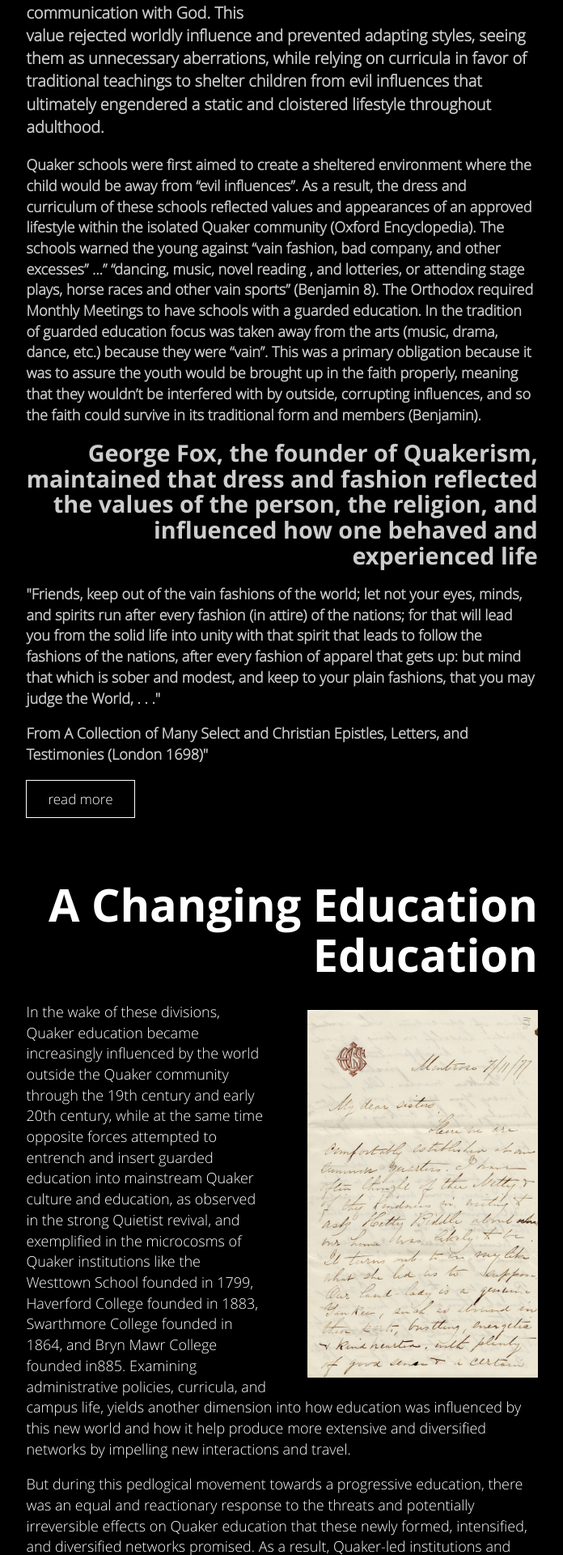
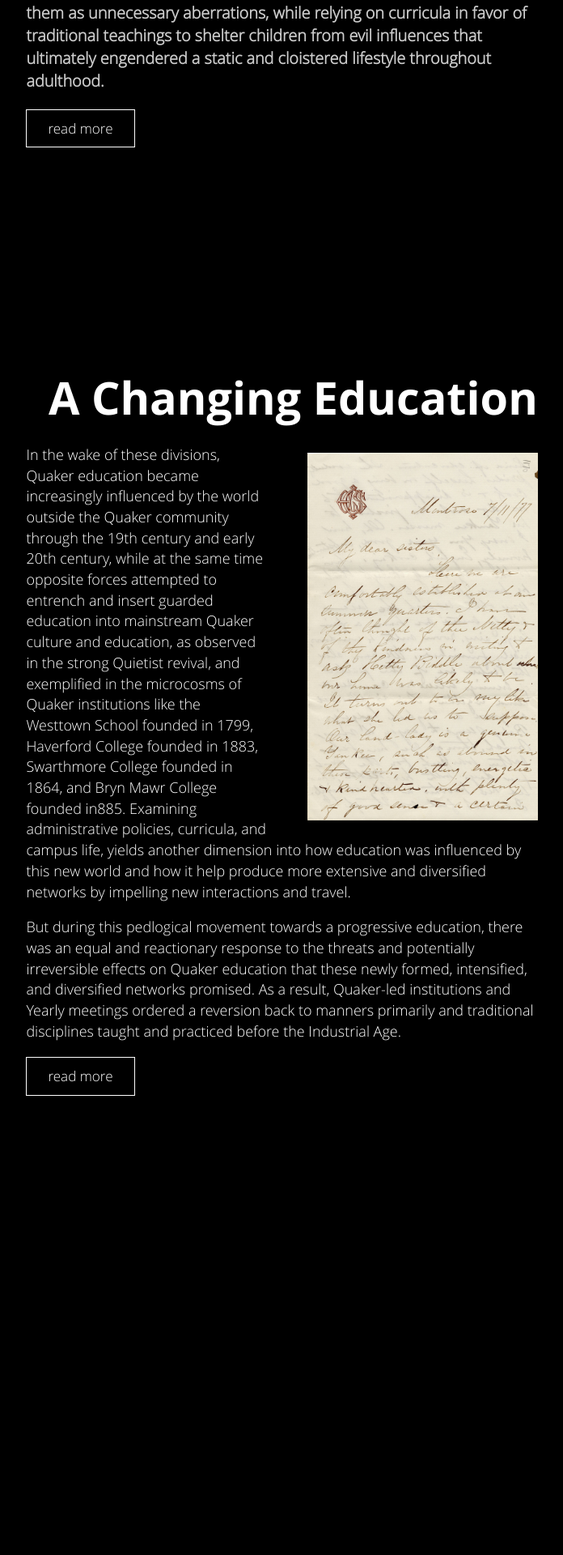
Before and after one commit to HCDigitalScholarship/CopeEvans, a Django app: template templates/QuakerLifestyle.html in a window 1280 px wide. Shown: the part 3331-5251 px from the top of the page at 81% size, without its empty margins (517-1213 px from the left). After the commit the page ends 4684 px from the top, so only its background shows below. Run offline with Django 3.2, Linux system fonts and the light colour scheme; the template is opened without the code that fills it, so the values that code supplies are empty; parts of the project's set-up code (start-up, migrations or seed data) failed here and were passed over; some libraries are stand-ins or nearby versions.

Commit message:
more changes in styling

```diff
--- a/templates/QuakerLifestyle.html
+++ b/templates/QuakerLifestyle.html
@@ -102,7 +102,7 @@
 
                 <h1 class="section-title"><span id="10" class="tooltip-mine">Clementine Cope</span></h1>
 
-                <p class="feature-paragraph"><img data-img-src="{{STATIC_URL}}images/other_images/transp-image5b.png" class="lazy pull-right" alt="Lorem Ipsum">Clementine Cope was the oldest child of William Drinker and Susan Newbold Cope. Clementine spent the her 64 years unmarried and independent, traveling all over the Europe. Between 1878 and 1880, Clementine and her two sisters, Caroline and Annette, went on a European tour that featured stops in Italy and the Swiss Alps. Through the character of Clementine Cope, her letters,journals, and scrapbook, represents a new model of Industrial Age Quakers that value interactions with the outside world through travels, progressive education, and philanthropic networks.  </p>
+                <p class="feature-paragraph">Clementine Cope was the oldest child of William Drinker and Susan Newbold Cope. Clementine spent the her 64 years unmarried and independent, traveling all over the Europe. Between 1878 and 1880, Clementine and her two sisters, Caroline and Annette, went on a European tour that featured stops in Italy and the Swiss Alps. Through the character of Clementine Cope, her letters,journals, and scrapbook, represents a new model of Industrial Age Quakers that value interactions with the outside world through travels, progressive education, and philanthropic networks.  </p>
 		<div id="myBook">
 		    <div class="imBookPage" style="background-image: url({{STATIC_URL}}images/other_images/000001.jpg)")></div>
             <div class="imBookPage" style="background-image: url({{STATIC_URL}}images/other_images/000002.jpg)")></div>
@@ -147,7 +147,7 @@
             <div class="imBookPage" style="background-image: url({{STATIC_URL}}images/other_images/0000041.jpg)")></div>
 
 		</div>
-                <p>   Inside this virtual scrapbook you can gain insight into how influential Clementine’s Grand tour from 1878 to 1880 were on her interests and lifestyle.  </p>
+                <p> Click on the image above to flip through Clementine's Scrapbook. Inside this virtual scrapbook you can gain insight into how influential Clementine’s Grand tour from 1878 to 1880 were on her interests and lifestyle.  </p>
                 <!-- to make a popup/modal link add an onClick function call to the function:
                      - populate_and_open_modal(event, '[id of popup content container - see below]') -->
 
@@ -219,26 +219,27 @@
                 <h1 class="section-title">Guarded Education</h1>
 
                 <p class="feature-paragraph"><img data-img-src="{{STATIC_URL}}images/other_images/hsc0352_01.tif" class="lazy pull-right" alt="Lorem Ipsum">Quaker Education before the 19th century, which would later continue in the form of guarded education, was constructed to mirror traditions of simplicity that was foundational to humble Christian beginnings and necessary for a proper communication with God. This value rejected worldly influence and prevented adapting styles, seeing them as unnecessary aberrations, while relying on curricula in favor of traditional teachings to shelter children from evil influences that ultimately engendered a static and cloistered lifestyle throughout adulthood.</p>
-                <p>Quaker schools were first aimed to create a sheltered environment where the child would be away from “evil influences”.  As a result, the dress and curriculum of these schools reflected values and appearances of an approved lifestyle within the isolated Quaker community (Oxford Encyclopedia). The schools warned the young against “vain fashion, bad company, and other excesses” …” “dancing, music, novel reading , and lotteries, or attending stage plays, horse races and other vain sports” (Benjamin 8).  The Orthodox required Monthly Meetings to have schools with a guarded education. In the tradition of guarded education focus was taken away from the arts (music, drama, dance, etc.) because they were “vain”. This was a primary obligation because it was to assure the youth would be brought up in the faith properly, meaning that they wouldn’t be interfered with by outside, corrupting influences, and so the faith could survive in its traditional form and members (Benjamin).
-</p>
-                <h4>George Fox, the founder of Quakerism, maintained that dress and fashion reflected the values of the person, the religion, and influenced how one behaved and experienced life</h4>
-                <p>"Friends, keep out of the vain fashions of the world; let not your eyes, minds, and spirits run after every fashion (in attire) of the nations; for that will lead you from the solid life into unity with that spirit that leads to follow the fashions of the nations, after every fashion of apparel that gets up: but mind that which is sober and modest, and keep to your plain fashions, that you may judge the World, . . ."</p>
-                <p>From A Collection of Many Select and Christian Epistles, Letters, and Testimonies (London 1698)"</p>
+                             <p><a href="" onclick="populate_and_open_modal(event, 'modal-content-17');" class="btn btn-outline-inverse btn-sm">read more</a></p>
+
                 <!-- to make a popup/modal link add an onClick function call to the function:
                      - populate_and_open_modal(event, '[id of popup content container - see below]') -->
-                <p><a href="" onclick="populate_and_open_modal(event, 'modal-content-17');" class="btn btn-outline-inverse btn-sm">read more</a></p>
+
 
                 <!-- content which will be shown in the popup/modal when clicking on the above link
                      - it is important to set a unique id -->
                 <div class="content-to-populate-in-modal" id="modal-content-17">
-                  <h1>Title</h1>
-                  <p><img data-img-src="{{STATIC_URL}}images/other_images/transp-image4.png" class="lazy rounded_border hover_effect pull-right" alt="Lorem Ipsum">But due to an increase need to engage and interact with the rapidly globalizing world during the Second Industrial Age, the adoption of worldliness into the Quaker education and culture induced theological and social disputes that potentially had contributing effects in producing the 1827 Separation the Wilburite and Gurneyite schism.
+
+                  <p><img data-img-src="{{STATIC_URL}}images/other_images/Henry_Cope_Class_of_1869.jpg" class="lazy rounded_border hover_effect pull-right" alt="Lorem Ipsum">
+                      <p>Quaker schools were first aimed to create a sheltered environment where the child would be away from “evil influences”.  As a result, the dress and curriculum of these schools reflected values and appearances of an approved lifestyle within the isolated Quaker community (Oxford Encyclopedia). The schools warned the young against “vain fashion, bad company, and other excesses” …” “dancing, music, novel reading , and lotteries, or attending stage plays, horse races and other vain sports” (Benjamin 8).  The Orthodox required Monthly Meetings to have schools with a guarded education. In the tradition of guarded education focus was taken away from the arts (music, drama, dance, etc.) because they were “vain”. This was a primary obligation because it was to assure the youth would be brought up in the faith properly, meaning that they wouldn’t be interfered with by outside, corrupting influences, and so the faith could survive in its traditional form and members (Benjamin).
 </p>
-                  <p>In the wake of these divisions, Quaker education became increasingly influenced by the world outside the Quaker community through the 19th century and early 20th century, while at the same time opposite forces attempted to entrench and insert guarded education into mainstream Quaker culture and education, as observed in the strong Quietist revival, and exemplified in the microcosms of Quaker institutions like the Westtown School, Haverford, Swarthmore, and Bryn Mawr founded during the Second Industrial Age. Examining administrative policies, curricula, and campus life, yields another dimension into how education was influenced by this new world and how it help produce more extensive and diversified networks by impelling new interactions and travel.
-</p>
-                  <h3>Duis dictum lorem metus, vitae dapibus</h3>
-                  <p><img data-img-src="{{STATIC_URL}}images/other_images/transp-image3.png" class="lazy rounded_border hover_effect pull-left" alt="Lorem Ipsum">Sed auctor urna mi, sed fringilla felis vulputate nec. Cras eu nibh id quam pretium convallis. Donec ante enim, placerat nec sagittis sit amet, tempor in velit. Maecenas ultricies commodo lacus id porta. Suspendisse eros elit, lacinia vitae erat vitae, egestas accumsan nunc. Maecenas dictum odio ipsum, non volutpat erat consequat tempor. Pellentesque sed malesuada turpis. Quisque eget lacus sit amet dui feugiat molestie sit amet eget purus. Morbi eget neque nec lectus tempus sagittis nec at ante. </p>
-                  <p>Etiam scelerisque lacus tempor, rhoncus diam vel, gravida felis. Fusce tristique sem et leo aliquam vulputate. Ut eget orci in sapien commodo fringilla. Ut luctus faucibus viverra. Quisque ut ante eget libero rutrum imperdiet. Morbi in diam bibendum, venenatis arcu sed, consequat libero. Nulla imperdiet, ipsum et adipiscing pulvinar, nibh metus porta mauris, et vestibulum dolor sapien sit amet justo. In dignissim leo nec erat faucibus volutpat.</p>
+               <p> George Fox, the founder of Quakerism, maintained that dress and fashion reflected the values of the person, the religion, and influenced how one behaved and experienced life</p>
+                <h6><p>"Friends, keep out of the vain fashions of the world; let not your eyes, minds, and spirits run after every fashion (in attire) of the nations; for that will lead you from the solid life into unity with that spirit that leads to follow the fashions of the nations, after every fashion of apparel that gets up: but mind that which is sober and modest, and keep to your plain fashions, that you may judge the World, . . ."</h6></p>
+                <p>From A Collection of Many Select and Christian Epistles, Letters, and Testimonies (London 1698)"</p>
+
+             <p>  <h5>October 9, 1819 Mary Drinker to Eleanor Cope</h5><h6>
+“I have just recieved my dear Ellens Letter of 5th addess'd to me; and am much more pleased with the stile in which it is written, than I was with the one that preceded it, address'd to thy Sister. The latter done no credit either to thy heart or judgement. Thy Father condemned it in to-to, as the sauciest little girls Letter he thought he had ever seen; and thou knowest he is not very rigid; or as some would say, not at all particular or precise; so when he is offended thou mayest conclude thy improprieties must be very striking indeed.”</h6></p> <p>
+
+In the following letter, Mary Drinker writes to Eleanor Cope describing the lack of rigidity, plain language, and “sauciness” that may be the result of changing standards, scholastic curricula, and lifestyle associated with the transformation of Quaker practices during the 19th century.</p>
                 </div><!-- #modal-content-1 -->
 
               <!-- End: Section content to edit -->
@@ -260,7 +261,7 @@
 
               <!-- Start: Section content to edit -->
 
-                <h1 class="section-title">A Changing Education Education</h1>
+                <h1 class="section-title">A Changing Education </h1>
 
                 <p class="feature-paragraph"><img data-img-src="{{STATIC_URL}}images/other_images/hsc1167_01.jpg" class="lazy pull-right" alt="Lorem Ipsum"><p> In the wake of these divisions, Quaker education became increasingly influenced by the world outside the Quaker community through the 19th century and early 20th century, while at the same time opposite forces attempted to entrench and insert guarded education into mainstream Quaker culture and education, as observed in the strong Quietist revival, and exemplified in the microcosms of Quaker institutions like the Westtown School founded in 1799, Haverford College founded in 1883, Swarthmore College founded in 1864, and Bryn Mawr College founded in885. Examining administrative policies, curricula, and campus life, yields another dimension into how education was influenced by this new world and how it help produce more extensive and diversified networks by impelling new interactions and travel.</p><p>
 
@@ -272,22 +273,22 @@ But during this pedlogical movement towards a progressive education, there was a
                 <p></p>
                 <!-- to make a popup/modal link add an onClick function call to the function:
                      - populate_and_open_modal(event, '[id of popup content container - see below]') -->
-                <p><a href="" onclick="populate_and_open_modal(event, 'modal-content-1');" class="btn btn-outline-inverse btn-sm">read more</a></p>
+                <p><a href="" onclick="populate_and_open_modal(event, 'modal-content-1999');" class="btn btn-outline-inverse btn-sm">read more</a></p>
 
                 <!-- content which will be shown in the popup/modal when clicking on the above link
                      - it is important to set a unique id -->
-                <div class="content-to-populate-in-modal" id="modal-content-1">
-                  <h1>Lorem Ipsum</h1>
-                  <p><img data-img-src="{{STATIC_URL}}images/other_images/transp-image4.png" class="lazy rounded_border hover_effect pull-right" alt="Lorem Ipsum"><p> Manners of simplicity were reinforced by these institutions in an attempt at entrenching guarded education firmly and prolifically in the future lifestyle of Quaker children, adults, and communities. Westtown was know for how “diligently it worked against the forces of contemporary culture (Benjamin 36).” Most notably were the exclusion of poetry, drama, and prose fiction in the reading program. Haverford College restricted the acquisition of fiction till 1900, and dramatic productions were not allowed till 1910.
+                <div class="content-to-populate-in-modal" id="modal-content-1999">
+
+                  <p> Manners of simplicity were reinforced by these institutions in an attempt at entrenching guarded education firmly and prolifically in the future lifestyle of Quaker children, adults, and communities. Westtown was know for how “diligently it worked against the forces of contemporary culture (Benjamin 36).” Most notably were the exclusion of poetry, drama, and prose fiction in the reading program. Haverford College restricted the acquisition of fiction till 1900, and dramatic productions were not allowed till 1910.
 </p>
                   <p>The Westtown administration and authorities sent children home if clothing did not comply with Quaker plainness of style, and “devised countless ways to get students to use ‘thee’ instead of you. This enforcement of language, in their restricted reading program and the emphasis on plain language,  led us to believe that the influence of outside culture and networks was observed in speech patterns. As a result, we analyzed the text of the transcribed letters , as seen below, specifically targeting plain language such as “thy” and “thee” to see if there there was a generational movement away from plain language, that supports the Westtown’s belief of cultural assimilation of language and lends credibility to our claim of the outside world’s increasing influence on more intensely engaged Quakers.</p>
                   <h3>Textual Analysis</h3>
-                  <p><img data-img-src="{{STATIC_URL}}images/other_images/argument/UseOfThyGraph.png" class="lazy rounded_border hover_effect pull-left" alt="Lorem Ipsum"><h4>These two graphs chart the frequency during specific decades that the plain language words “thee” and “thy” were used within the transcribed Cope Evans letters. It is interesting to note the decreasing frequency of  “thy” during times when modern education and culture diminished its use, while the peaks can be explained by movements towards re-establishing plain language as seen in the Westtown School administrative policy and sentiments expressed in the letter from Mary Drinker to Eleanor Cope</h4> </p>
-                    <p><img data-img-src="{{STATIC_URL}}images/other_images/argument/UseOfTheeGraph.png" class="lazy rounded_border hover_effect pull-left" alt="Lorem Ipsum">
+                  <p><img data-img-src="{{STATIC_URL}}images/other_images/argument/UseOfThyGraph.png" class="lazy hover_effect pull-center" alt="Lorem Ipsum"><h6>These two graphs chart the frequency during specific decades that the plain language words “thee” and “thy” were used within the transcribed Cope Evans letters. It is interesting to note the decreasing frequency of  “thy” during times when modern education and culture diminished its use, while the peaks can be explained by movements towards re-establishing plain language as seen in the Westtown School administrative policy and sentiments expressed in the letter from Mary Drinker to Eleanor Cope</h6> </p>
+                    <p><img data-img-src="{{STATIC_URL}}images/other_images/argument/UseOfTheeGraph.png" class=" hover_effect pull-center" alt="Lorem Ipsum">
                   <p>The impositions and additions on these institutions curricula accurately portrays the contrasting movements and revisions of an increasingly progressive education battling the forces of administrators wishing to retain the tradition of Quaker guarded education.</p>
                <p> At the end of the century, the teaching of religion became a controversial topic in Quaker institutions. New techniques, popular among scholars and professors at Haverford, was a “more sophisticated” interpretation and analysis of the Old and New Testaments. Francis Reece Cope in the following letter to Henry Cope describes this change in how schools taught the Bible.
-</p><p><h3>October 25, 1837 Francis R. Cope to Henry Cope
-“The Council have introduced a new plan of studying Scripture on 1st day. The whole school is divided into two classes who recite to D. B. Smith who then delivers a lecture on Ethics—These lectures are compiled from books which D. B. Smith is writing & which when finished will form the course of study in Moral Philosophy for the School. I have had a cold in my head ever since I came to the School but it has not been bad at any time. But I shall not have time to write any more at present as I must study my lesson.”</h3></p>
+</p><p><h6>October 25, 1837 Francis R. Cope to Henry Cope
+“The Council have introduced a new plan of studying Scripture on 1st day. The whole school is divided into two classes who recite to D. B. Smith who then delivers a lecture on Ethics—These lectures are compiled from books which D. B. Smith is writing and which when finished will form the course of study in Moral Philosophy for the School. I have had a cold in my head ever since I came to the School but it has not been bad at any time. But I shall not have time to write any more at present as I must study my lesson.”</h6></p>
 <p>
 In viewing the adoption of a progressive and culturally modern education, it is interesting to see how collegiate architecture during this time reflects this trend. During the 19th Century, Walter Cope and Tom Stewardson, and their architectural firm Cope and Stewardson, took over as the most sought after Quaker architects.In their designs of Bryn Mawr College and the University of Pennsylvania dorms, Walter Cope and Tom Stewardson featured Gothic and Jacobean aesthetics and “managed to temper simplicity with ornamental styles (Benjamin).”These Gothic lines, lancet windows, spires, and other motifs were echoed an influence of worldly fashion on a historically plain aesthetic typical of Quakers and their meeting houses. </p>
 
```
